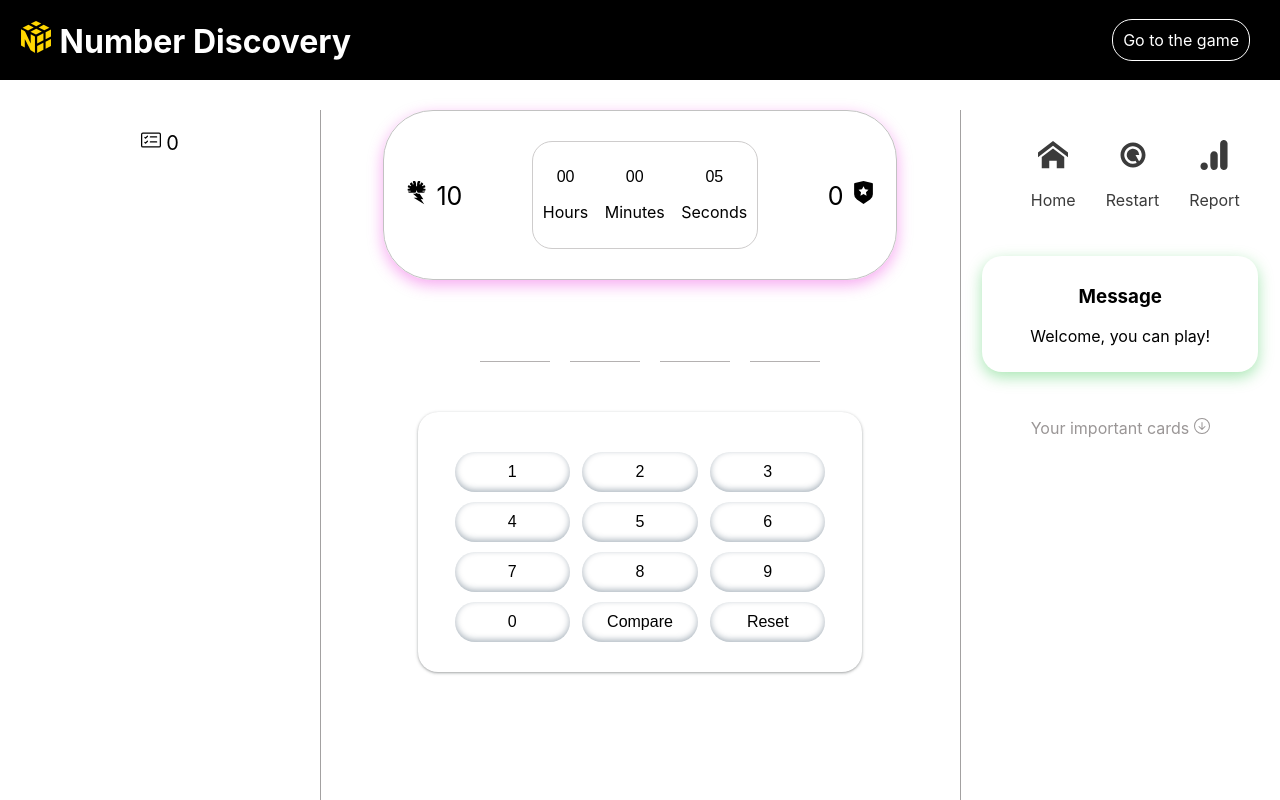
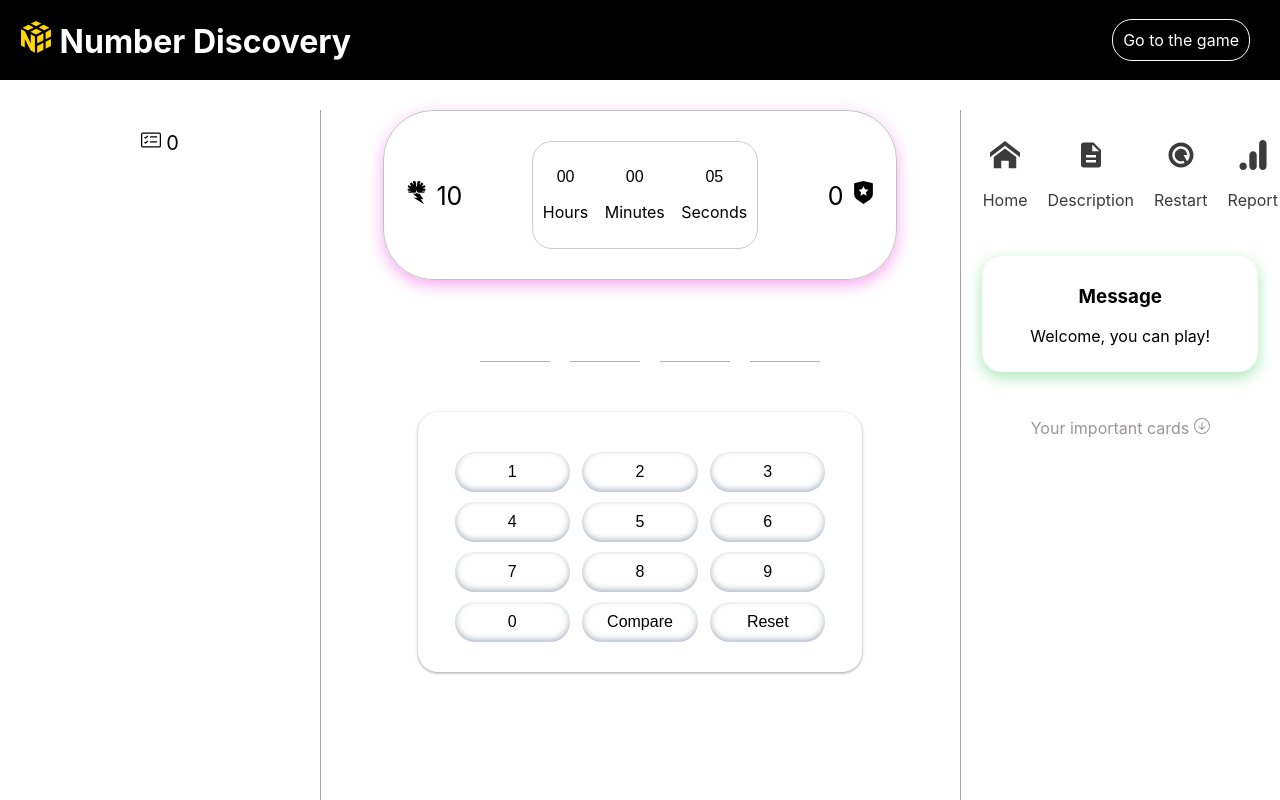
Before and after one commit to amerbarnawi/number-discovery, a React (Create React App) app: page /game-page in a window 1280 px wide. Shown: the top 800 px of the page. Built offline with nearby package versions, Linux system fonts and the light colour scheme.

Commit message:
Adding description button to the navbar.

```diff
--- a/src/Components/GameNavbar/GameNavbar.css
+++ b/src/Components/GameNavbar/GameNavbar.css
@@ -7,7 +7,7 @@
 
 .navbar-button {
   cursor: pointer;
-  margin-left: 30px;
+  margin-left: 20px;
   color: rgb(59, 59, 59);
 }
 
--- a/src/Components/GameNavbar/GameNavbar.jsx
+++ b/src/Components/GameNavbar/GameNavbar.jsx
@@ -2,6 +2,7 @@ import React, { useEffect } from "react";
 import { RiRestartFill } from "react-icons/ri";
 import { ImHome } from "react-icons/im";
 import { SiGoogleanalytics } from "react-icons/si";
+import { MdDescription } from "react-icons/md";
 import "../GameNavbar/GameNavbar.css";
 import InfoMessage from "../InfoMessage/InfoMessage";
 import ImportantCards from "../ImportantCards/ImportantCards";
@@ -14,7 +15,8 @@ function GameNavbar({
   setIsPopupTrigger,
   comparingResult,
 }) {
-  const { isReport, setIsReport, isWon } = useGlobalVariables();
+  const { isReport, setIsReport, isWon, isDescription, setIsDescription } =
+    useGlobalVariables();
 
   useEffect(() => {
     if (message.status === "error") {
@@ -37,7 +39,13 @@ function GameNavbar({
           <ImHome className="navbar-icon" />
           <p>Home</p>
         </div>
-
+        <div
+          className="navbar-button"
+          onClick={() => setIsDescription(!isDescription)}
+        >
+          <MdDescription className="navbar-icon" />
+          <p>Description</p>
+        </div>
         <div
           className="navbar-button"
           onClick={() => setIsPopupTrigger({ status: true, restart: true })}
--- a/src/Components/Popup/Popup.css
+++ b/src/Components/Popup/Popup.css
@@ -1,9 +1,9 @@
 .popup-external {
   width: 100%;
-  height: 100vh;
+  height: 104vh;
   background-color: rgba(28, 27, 27, 0.5);
   position: absolute;
-  top: 0px;
+  top: 80px;
   left: 0px;
   display: flex;
 }
--- a/src/Components/Timer/Timer.jsx
+++ b/src/Components/Timer/Timer.jsx
@@ -7,7 +7,8 @@ function Timer({ isRestart }) {
   const [minute, setMinute] = useState(0);
   const [hour, setHour] = useState(0);
 
-  const { setTime, isReport, isWon, setEndTime } = useGlobalVariables();
+  const { setTime, isReport, isWon, setEndTime, isDescription } =
+    useGlobalVariables();
   const time = `${hour}:${minute}:${second}`;
   // The end time per minute
   const endTime = hour * 60 + minute + second / 60;
@@ -36,7 +37,7 @@ function Timer({ isRestart }) {
   }, [isRestart]);
 
   useEffect(() => {
-    if (!isWon) {
+    if (!isWon && !isDescription) {
       const interval = setInterval(() => {
         if (second < 59) {
           setSecond(second + 1);
@@ -55,7 +56,7 @@ function Timer({ isRestart }) {
 
       return () => clearInterval(interval);
     }
-  }, [second, minute, hour, isWon]);
+  }, [second, minute, hour, isWon, isDescription]);
 
   return (
     <div className="timer-container">
--- a/src/Context/GlobalVariables.jsx
+++ b/src/Context/GlobalVariables.jsx
@@ -14,6 +14,7 @@ export function VariablesProvider({ children }) {
   const [isReport, setIsReport] = useState(false);
   const [isWon, setIsWon] = useState(false);
   const [endTime, setEndTime] = useState(0);
+  const [isDescription, setIsDescription] = useState(false);
 
   return (
     <GlobalVariables.Provider
@@ -32,6 +33,8 @@ export function VariablesProvider({ children }) {
         setIsWon,
         endTime,
         setEndTime,
+        isDescription,
+        setIsDescription,
       }}
     >
       {children}
--- a/src/Pages/GamePage/GamePage.css
+++ b/src/Pages/GamePage/GamePage.css
@@ -7,7 +7,7 @@
 
 .results {
   overflow: scroll;
-  height: 730px;
+  height: 104vh;
   width: 250px;
   flex: 1;
 }
@@ -37,3 +37,8 @@
 .cards-numbers {
   font-size: 20px;
 }
+
+.description {
+  height: 104vh;
+  overflow: scroll;
+}
--- a/src/Pages/GamePage/GamePage.jsx
+++ b/src/Pages/GamePage/GamePage.jsx
@@ -13,6 +13,7 @@ import Popup from "../../Components/Popup/Popup";
 import RestartPopup from "../../Components/PopupComponents/RestartPopup/RestartPopup";
 import HomePagePopup from "../../Components/PopupComponents/HomePagePopup/HomePagePopup";
 import { Navigate } from "react-router-dom";
+import WelcomePage from "../WelcomePage/WelcomePage";
 
 function GamePage() {
   const [isLost, setIsLost] = useState(false);
@@ -22,6 +23,7 @@ function GamePage() {
   const [isRestart, setIsRestart] = useState(true);
   const [isPopupTrigger, setIsPopupTrigger] = useState({ status: false });
   const [isNavigate, setIsNavigate] = useState(false);
+
   const [arrow, setArrow] = useState({
     brainUp: false,
     brainDown: false,
@@ -43,6 +45,8 @@ function GamePage() {
     setBrain,
     isWon,
     setIsWon,
+    isDescription,
+    setIsDescription,
   } = useGlobalVariables();
 
   // ===============================================================
@@ -55,6 +59,7 @@ function GamePage() {
     setIsLost(false);
     setIsWon(false);
     setImportantCards([]);
+    setIsDescription(false);
     setArrow({
       brainUp: false,
       brainDown: false,
@@ -253,7 +258,9 @@ function GamePage() {
         <p className="cards-numbers">
           <BsCardChecklist /> {comparingResult.length}
         </p>
-        {comparingResult.map((result, index) => (
+        {isDescription
+          ? ""
+          : comparingResult.map((result, index) => (
               <ResultCard
                 key={index}
                 comparingResult={result}
@@ -268,7 +275,11 @@ function GamePage() {
           <FinalReport comparingResult={comparingResult} />
         </div>
 
-        <div className={isWon ? "hidden" : "main-side"}>
+        <div className={isDescription ? "description" : "hidden"}>
+          <WelcomePage />
+        </div>
+
+        <div className={isWon || isDescription ? "hidden" : "main-side"}>
           <TimerAndEvaluation
             isRestart={isRestart}
             setArrow={setArrow}
```
Lines whose indentation alone changed are shown as unchanged.
